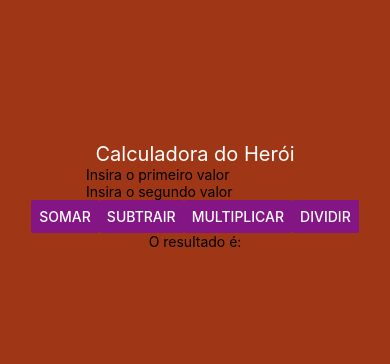
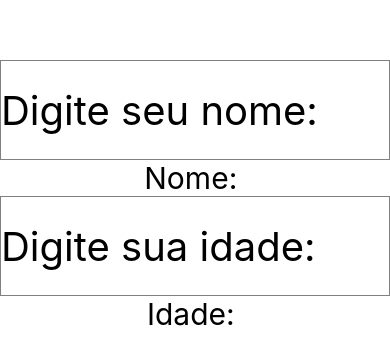
Before and after one commit to shaparral/turma1, a React Native app: screen / in a window 390 px wide. Shown: the part 226-590 px from the top of the page. Built offline with nearby package versions, Linux system fonts and the light colour scheme.

Commit message:
Modulo 2

```diff
--- a/App.js
+++ b/App.js
@@ -1,49 +1,41 @@
 import React from 'react';
-import { StyleSheet, Text, View, TextInput, Button } from 'react-native';
+import { StyleSheet, Text, View, TextInput } from 'react-native';
 
 export default class App extends React.Component {
-
   constructor(props) {
     super(props);
     this.state = {
-      result: ''
+      nome: '',
+      idade: ''
     };
+}
+
+  soma(x, y) {
+    return x + y;
   }
 
   render() {
     return (
       <View style={styles.container}>
-        <Text style={styles.titleStyle}>Calculadora do Herói</Text>
-        <View style={styles.inputContainer}>
-          <TextInput
-            placeholder='Insira o primeiro valor'
-          />
-        </View>
-        <View style={styles.inputContainer}>
-          <TextInput
-            placeholder='Insira o segundo valor'
-          />
-        </View>
-        <View style={styles.buttonContainer}>
-          <Button
-            title="Somar"
-            color="#841584"
-          />
-          <Button
-            title="Subtrair"
-            color="#841584"
-          />
-          <Button
-            title="Multiplicar"
-            color="#841584"
-          />
-          <Button
-            title="Dividir"
-            color="#841584"
-          />
-        </View>
-        <Text>O resultado é:</Text>
-        <Text>{this.state.result}</Text>
+      <TextInput
+        style={{height: 100, borderColor: 'gray',
+        borderWidth: 1,
+        width: '100%', fontSize: 40}}
+        placeholder='Digite seu nome:'
+        onChangeText={(nome) => this.setState({nome})}
+        value={this.state.nome}
+      />
+        <Text style={{ fontSize: 30 }}>
+        {`Nome: ${this.state.nome}`}
+        </Text>
+        <TextInput
+        style={{height: 100, borderColor: 'gray', borderWidth: 1, width: '100%', fontSize: 40}}
+        placeholder='Digite sua idade:'
+        onChangeText={(idade) => this.setState({idade})}
+        value={this.state.idade}
+      />
+      <Text style={{ fontSize: 30 }}>{`Idade: ${this.state.idade}`}</Text>
+
       </View>
     );
   }
@@ -52,20 +44,8 @@ export default class App extends React.Component {
 const styles = StyleSheet.create({
   container: {
     flex: 1,
-    backgroundColor: '#9f3716',
+    backgroundColor: '#fff',
     alignItems: 'center',
-    justifyContent: 'center'
+    justifyContent: 'center',
   },
-  titleStyle: {
-    color: 'white',
-    fontSize: 20
-  },
-  inputContainer: {
-    flexDirection: 'row',
-    justifyContent: 'space-between'
-  },
-  buttonContainer: {
-    flexDirection: 'row',
-    justifyContent: 'space-evenly'
-  }
 });
```
